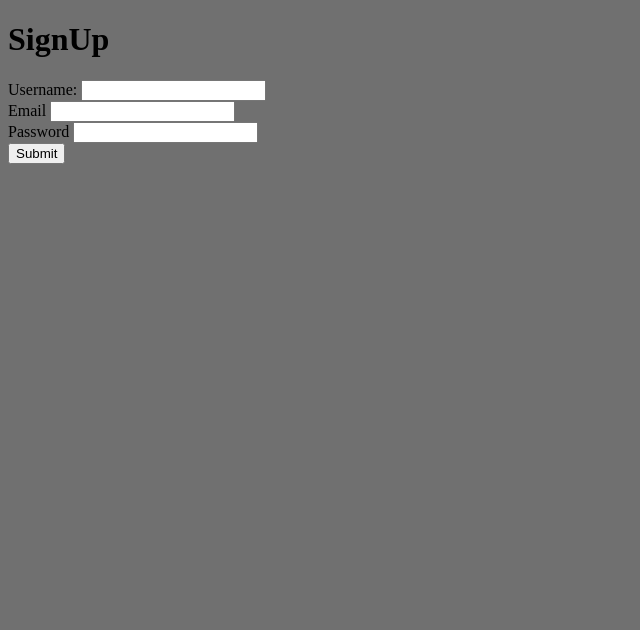
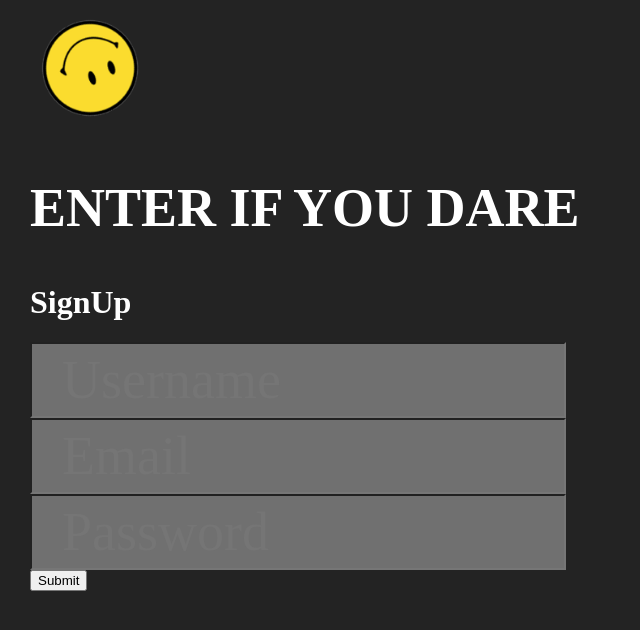
Before and after one commit to jessedoka/ONO, a Flask app: page /signup in a window 1280 px wide. Shown: the top 630 px of the page, without its empty margins (0-640 px from the left). Run offline with Flask 2, Linux system fonts and the light colour scheme.

Commit message:
major change

```diff
--- a/app.py
+++ b/app.py
@@ -2,18 +2,20 @@ from flask import Flask, render_template, request, redirect, url_for
 from flask_login import current_user, login_user, login_required, logout_user, LoginManager
 from flask_socketio import SocketIO, join_room, leave_room
 from pymongo.errors import DuplicateKeyError
-from db import get_user, save_user
+from db import get_user, save_user, save_message
 
 app = Flask(__name__)
 socketio = SocketIO(app)
-app.secret_key = "my secert key"
+app.secret_key = "O!N@O£"
 login_manager = LoginManager()
 login_manager.login_view = 'login'
 login_manager.init_app(app)
 
+
 @app.route('/')
 def home():
-    return render_template('index.html' )
+    return render_template('index.html')
+
 
 @app.route('/login', methods=['GET', 'POST'])
 def login():
@@ -33,6 +35,7 @@ def login():
         else:
             message = 'failed to login'
     return render_template('login.html', message=message)
+
 
 @app.route('/signup', methods=['GET', 'POST'])
 def signup():
@@ -58,9 +61,11 @@ def logout():
     logout_user()
     return redirect(url_for('home'))
 
+
 @app.route('/menu')
 def menu():
     return render_template('menu.html')
+
 
 @app.route('/chat')
 @login_required
@@ -73,26 +78,35 @@ def chat():
     else:
         return redirect('/menu')
 
+
 @socketio.on('join_room')
 def handle_join_room_event(data):
-    app.logger.info("{} has joined room {}".format(data['username'], data['room']))
+    app.logger.info("{} has joined room {}".format(
+        data['username'], data['room']))
     join_room(data["room"])
     socketio.emit('join_room_annoucement', data, room=data['room'])
 
+
 @socketio.on('leave_room')
 def handle_leave_room_event(data):
-    app.logger.info("{} has left the room {}".format(data['username'], data['room']))
+    app.logger.info("{} has left the room {}".format(
+        data['username'], data['room']))
     leave_room(data['room'])
     socketio.emit('leave_room_annoucement', data, room=data['room'])
 
+
 @socketio.on('send_message')
 def handle_send_message_event(data):
-    app.logger.info("{} in room {}: {}".format(data['username'], data['room'], data['message']))
+    app.logger.info("{} in room {}: {}".format(
+        data['username'], data['room'], data['message']))
+    save_message(data['username'], data['room'], data['message'])
     socketio.emit('receive_message', data, room=data['room'])
+
 
 @login_manager.user_loader
 def load_user(username):
     return get_user(username)
 
+
 if __name__ == "__main__":
     socketio.run(app, debug=True, host='0.0.0.0')
--- a/static/css/index.css
+++ /dev/null
@@ -1,5 +0,0 @@
-body{
-    font-family: 'jetbrains mono';
-    background-color: #232323;
-    background-image: url('static/img/hey.png');
-}
--- a/static/css/main.css
+++ b/static/css/main.css
@@ -1,4 +1,5 @@
 body{
     font-family: 'jetbrains mono';
-    background-color: #707070;
+    background-color: #232323;
+    color: #ffffff;
 }
--- a/templates/signup.html
+++ b/templates/signup.html
@@ -5,19 +5,49 @@
         <meta name="viewport" content="width=device-width, initial-scale=1.0">
         <link rel="stylesheet" href="{{ url_for('static', filename='css/main.css') }}">
         <title>Document</title>
+        <style>
+            body {
+                color: #ffffff;
+                margin-left: 30px;
+            }
+
+            #motto {
+                font-size: 54px;
+            }
+
+            #container img {
+                width: 120px;
+                height: 120px;
+            }
+
+            input[type=text],
+            input[type=password],
+            input[type=email] {
+                font-family: 'Jetbrains Mono';
+                padding-left: 30px;
+                color: #585858;
+                width: 500px;
+                height: 70px;
+                font-size: 54px;
+                background-color: #707070;
+            }
+        </style>
     </head>
     <body>
+        <div id='container'>
+            <img src="{{ url_for('static', filename='img/ono.png') }}" alt="Logo">
+            <h2 id="motto">ENTER IF YOU DARE</h2>
+            <h3>{{ message }}</h3>
+        </div>
+
         <h1>SignUp</h1>
         <h3>{{ message }}</h3>
         <form method="post" action="/signup">
-            <label>Username:</label>
-            <input type="text" name="username" >
+            <input type="text" name="username" placeholder="Username">
             <br>
-            <label>Email</label>
-            <input type="text" name="email">
+            <input type="email" name="email" placeholder="Email">
             <br>
-            <label>Password</label>
-            <input type="text" name="password">
+            <input type="password" name="password" placeholder="Password">
             <br>
             <button type="submit">Submit</button>
         </form>
```
Also changed, not shown: db.py (+11 -1 lines), templates/chat.html (+11 -10 lines), templates/index.html (+29 -3 lines), templates/login.html (+37 -7 lines), templates/menu.html (+33 -4 lines), static/img/ono-symbol.png (added), static/img/ono.png (added).
